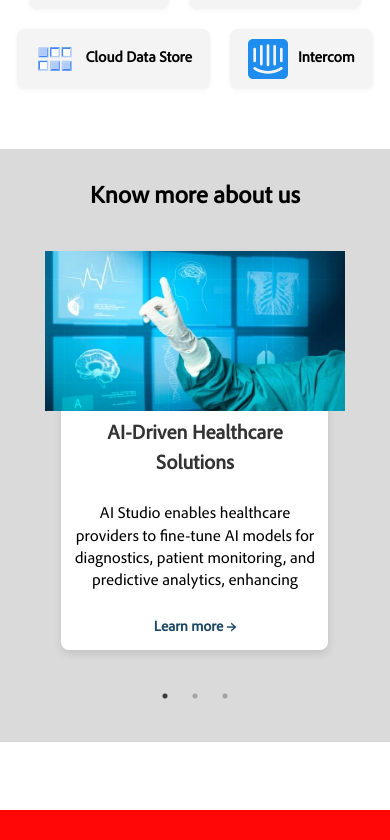
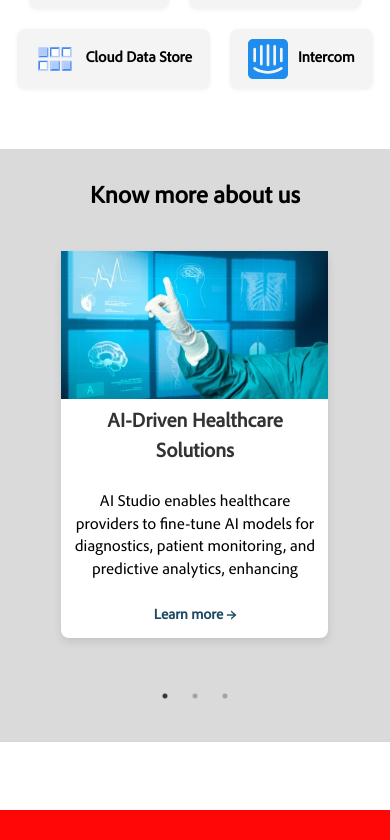
Before and after one commit to worksquares/nextweb, a Next.js app: page /product/NewAistudio in a window 390 px wide. Shown: the part 5326-6166 px from the top of the page. Built offline with nearby package versions, Linux system fonts and the light colour scheme.

Commit message:
agen and ai align

```diff
--- a/styles/comp/Agentstudio.module.css
+++ b/styles/comp/Agentstudio.module.css
@@ -573,7 +573,7 @@ cursor: pointer;
 
   .description {
     font-size: 1.2rem;
-    max-width: 80%;
+    max-width: 95%;
   }
 
   .redUnderline{
@@ -581,7 +581,7 @@ cursor: pointer;
   }
 
   .imageContainer{
-    width: 80%;
+    width: 70%;
   }
 
   .registerButton{
--- a/styles/comp/Aistudio.module.css
+++ b/styles/comp/Aistudio.module.css
@@ -17,12 +17,12 @@
 }
 
 .content {
-  width: 40%;
+  width: 50%;
 }
 
 .imageContainer{
-  width: 50%;
-   display: flex;
+  width: 100%;
+  display: flex;
   align-items: center;
   justify-content: center;
 }
@@ -564,7 +564,7 @@ cursor: pointer;
 
   .description {
     font-size: 1.2rem;
-    max-width: 80%;
+    max-width: 95%;
   }
 
   .redUnderline{
--- a/styles/comp/HomeSlider.module.css
+++ b/styles/comp/HomeSlider.module.css
@@ -349,8 +349,8 @@
   } */
   .imageContainer {
 
-    max-width: 450px;
-    width: 100%;
+    max-width: 500px;
+    /* width: 100%; */
     /* overflow: hidden; */
     max-height: 300px;
     height: 230px;
@@ -363,7 +363,7 @@
     margin: 0 auto;
     height: 250px;
     object-fit: cover;
-    width: 300px;
+    width: 480px;
 
   }
   .textContent p {
@@ -482,6 +482,23 @@
   .textContent p {
     height: 100px;
   }
+  .prevArrow {
+    left: -90px; /* Adjust as needed */
+  }
+  .textContent p {
+    height: 110px;
+  }
+  .card{
+    height: 100%;
+  }
+
+  .nextArrow {
+    right: -90px; /* Adjust as needed */
+  }
+  .prevArrow,
+  .nextArrow {
+    width: 50px;
+  }
 }
 
 @media (max-width: 1024px) {
@@ -546,7 +563,7 @@
   }
   .imageContainer {
 
-    width: 300px;
+    width: 100%
   }
 
 
```
